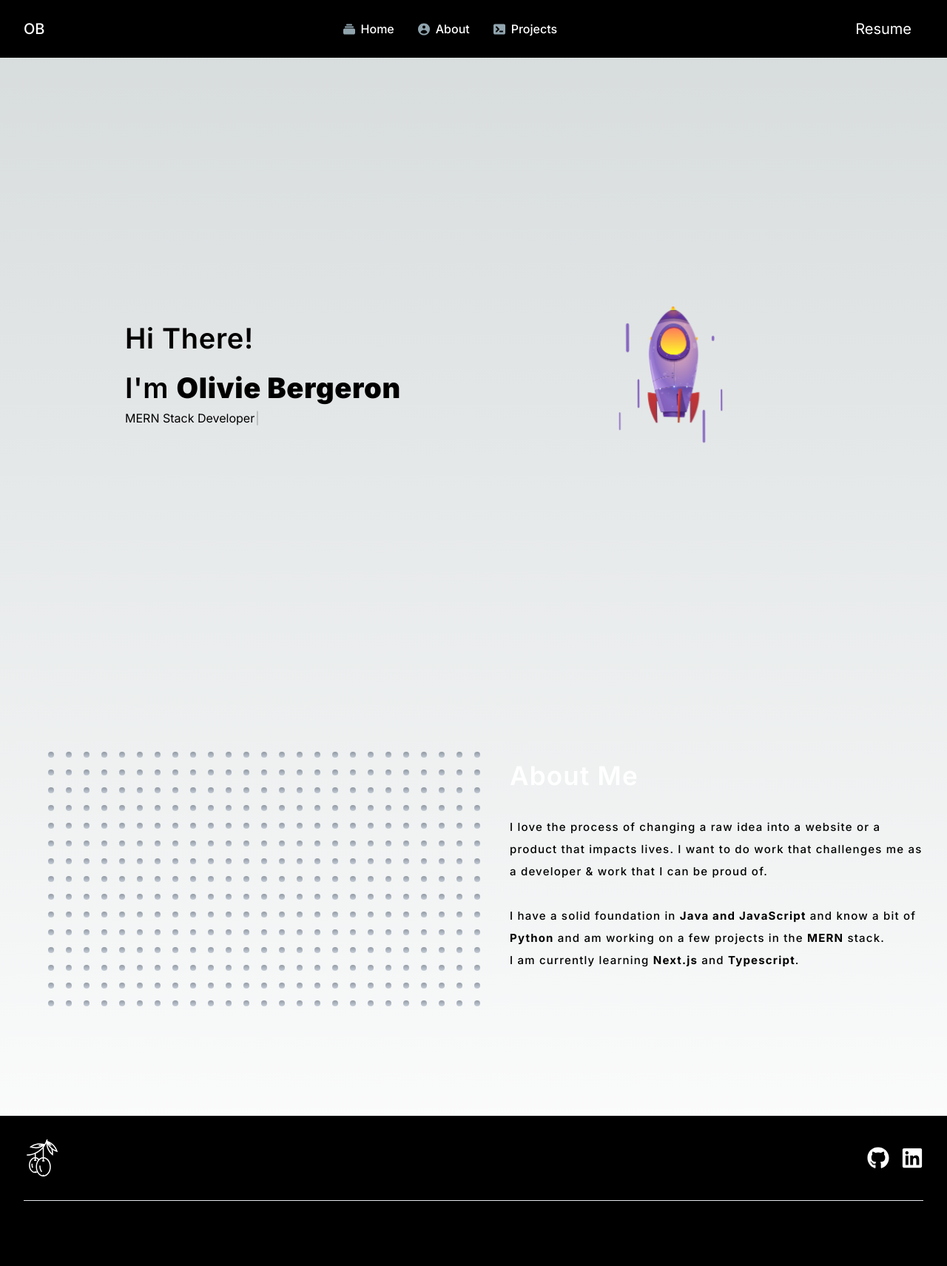
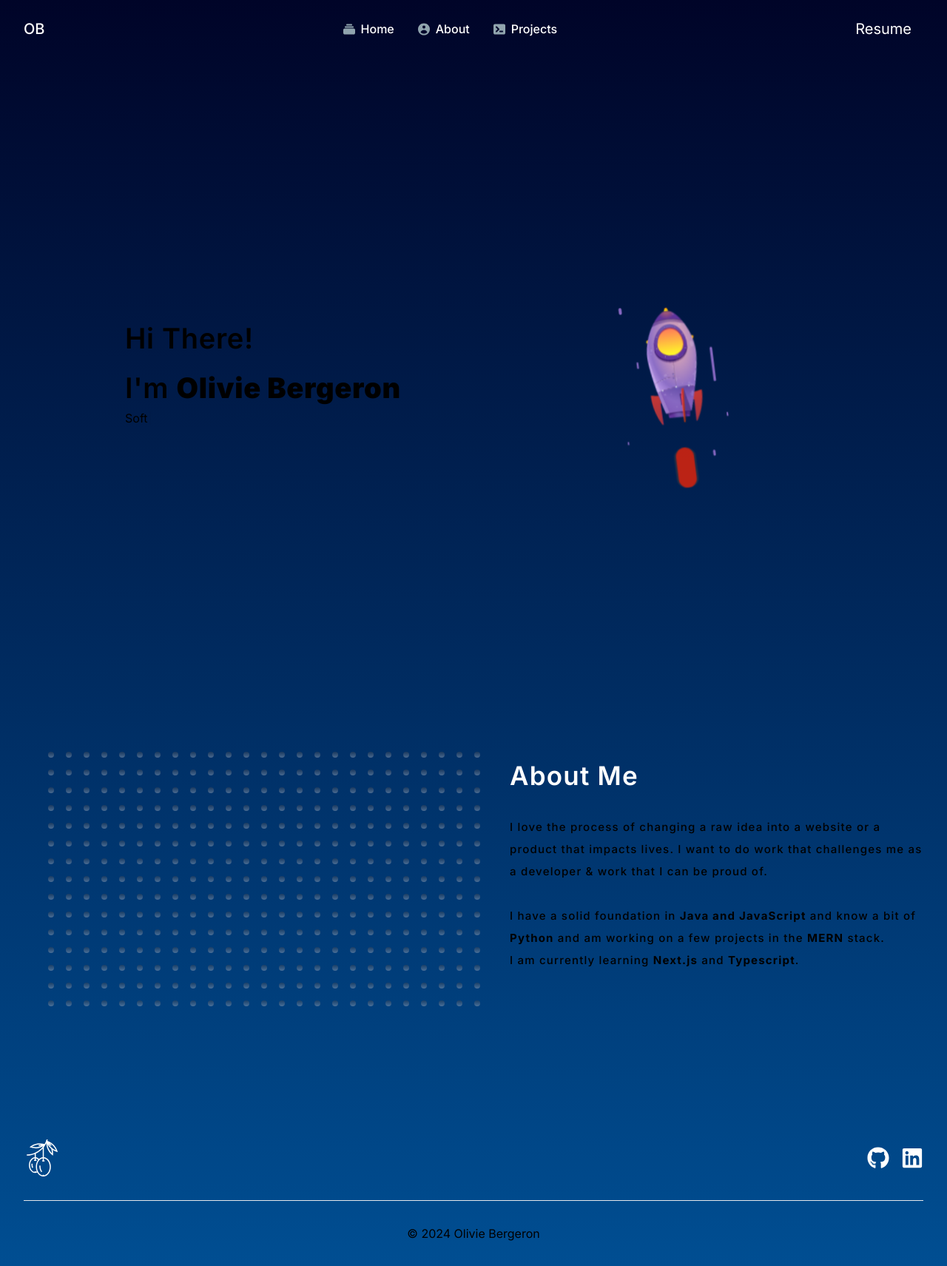
Before and after one commit to OlivTheOlive/my_portfolio, a Next.js app: page / in a window 1280 px wide. Shown: the whole page at 74% size. Built offline with nearby package versions, Linux system fonts and the light colour scheme.

Commit message:
added loading screen and new background

```diff
--- a/package.json
+++ b/package.json
@@ -17,6 +17,7 @@
     "@mui/icons-material": "^5.16.5",
     "@types/animejs": "^3.1.12",
     "@types/react-lottie": "^1.2.10",
+    "@types/react-spinner": "^0.2.3",
     "animejs": "^3.2.2",
     "lottie-react": "^2.4.0",
     "next": "14.2.5",
@@ -24,6 +25,8 @@
     "react-dom": "^18.3.1",
     "react-icons": "^5.2.1",
     "react-parallax-tilt": "^1.7.234",
+    "react-spinner": "^0.2.7",
+    "react-spinners": "^0.14.1",
     "typewriter-effect": "^2.21.0"
   },
   "devDependencies": {
--- a/src/app/globals.css
+++ b/src/app/globals.css
@@ -19,12 +19,7 @@
 body {
   color: rgb(var(--foreground-rgb));
   /* cursor: none; */
-  background: linear-gradient(
-      to bottom,
-      transparent,
-      rgb(var(--background-end-rgb))
-    )
-    rgb(var(--background-start-rgb));
+  background: linear-gradient(180deg, #000428 0%, #004e92 100%);
   /* cursor: none !important; */
 }
 
@@ -33,7 +28,12 @@ body {
     text-wrap: balance;
   }
 }
-
+.loader {
+  height: 100vh;
+  display: flex;
+  justify-content: center;
+  align-items: center;
+}
 .HomePage {
   display: flex;
   justify-content: space-evenly;
--- a/src/app/page.tsx
+++ b/src/app/page.tsx
@@ -1,19 +1,40 @@
 "use client";
-import React from "react";
+import React, { useEffect, useState } from "react";
 import Navbar from "@/components/navBar";
 import CustomCursor from "@/components/customCursor";
 import Footer from "@/components/footer";
 import HomePage from "@/home/page";
-import WaterDropGrid from "@/components/dotGrid/page";
+import { GridLoader } from "react-spinners";
 
 export default function Home() {
+  const [loading, setLoading] = useState(true);
+  useEffect(() => {
+    setLoading(true);
+
+    setTimeout(() => {
+      setLoading(false);
+    }, 1900);
+  }, []);
+
   return (
     <div>
-      {/* <CustomCursor /> */}
-
-      <Navbar />
-      <HomePage />
-      <Footer />
+      {loading ? (
+        <div className="loader">
+          <GridLoader
+            color={"#9067C6"}
+            loading={true}
+            size={10}
+            aria-label="Loading Spinner"
+            data-testid="loader"
+          />
+        </div>
+      ) : (
+        <div>
+          <Navbar />
+          <HomePage />
+          <Footer />
+        </div>
+      )}
     </div>
   );
 }
--- a/src/components/footer/index.tsx
+++ b/src/components/footer/index.tsx
@@ -5,11 +5,15 @@ import { FaGithub, FaLinkedin } from "react-icons/fa"; // Import GitHub and Link
 const Footer: React.FC = () => {
   return (
     <footer
-      style={{ backgroundColor: "black" }}
+      style={{
+        background: " rgba(0, 0, 0, 0)",
+      }}
       className="w-full bg-white p-8"
     >
       <div
-        style={{ backgroundColor: "black" }}
+        style={{
+          background: " rgba(0, 0, 0, 0)",
+        }}
         className="flex flex-row flex-wrap items-center justify-center gap-y-6 gap-x-12 text-center md:justify-between"
       >
         <svg
@@ -97,6 +101,9 @@ const Footer: React.FC = () => {
         placeholder={undefined}
         onPointerEnterCapture={undefined}
         onPointerLeaveCapture={undefined}
+        style={{
+          background: " rgba(0, 0, 0, 0)",
+        }}
       >
         &copy; 2024 Olivie Bergeron
       </Typography>
--- a/src/components/navBar/index.tsx
+++ b/src/components/navBar/index.tsx
@@ -112,7 +112,9 @@ const navbar: React.FC = () => {
       placeholder={undefined}
       onPointerEnterCapture={undefined}
       onPointerLeaveCapture={undefined}
-      style={{ backgroundColor: "black" }}
+      style={{
+        background: " rgba(0, 0, 0, 0)",
+      }}
     >
       <div className="container mx-auto flex items-center justify-between text-blue-gray-900">
         <Typography
--- a/src/home/page.tsx
+++ b/src/home/page.tsx
@@ -6,8 +6,9 @@ import Tilt from "react-parallax-tilt";
 import WaterDropGrid from "@/components/dotGrid/page";
 import { Button } from "@material-tailwind/react";
 import TypewriterComponent from "typewriter-effect";
+
+// Import the custom hook
 import useInView from "@/components/observer/pages";
-// Import the custom hook
 
 const Lottie = dynamic(() => import("lottie-react"), { ssr: false });
 
```
Also changed, not shown: src/app/img/olives-svgrepo-com.svg (renamed from src/img/olives-svgrepo-com.svg), 1 other file (tests, documents, lock files or other folders).
